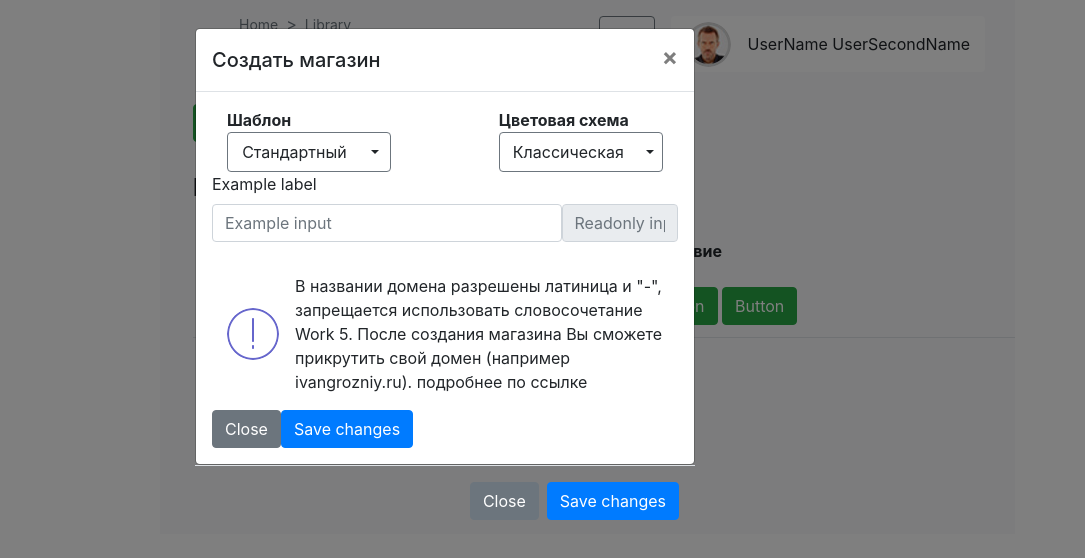
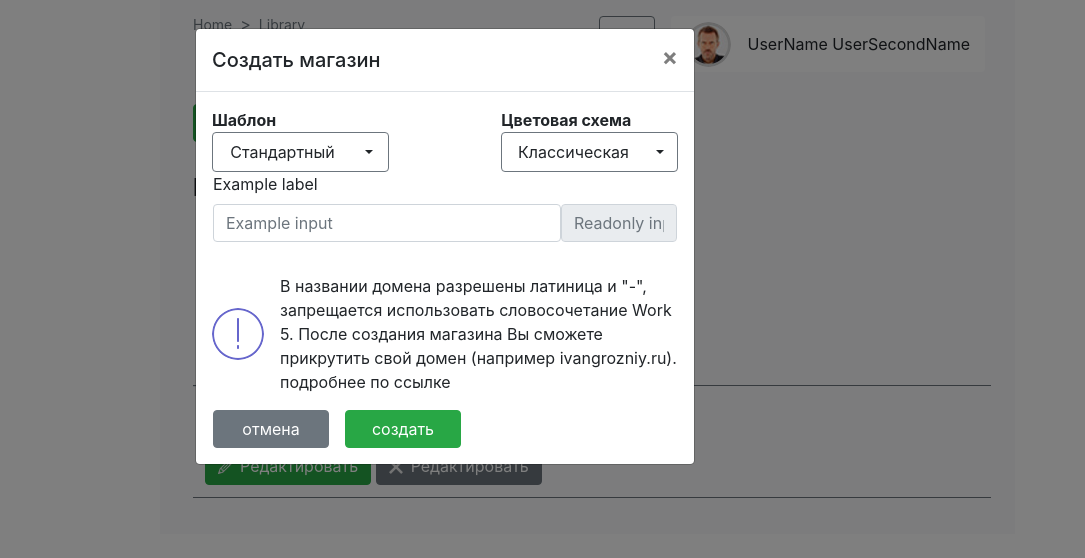
Before and after one commit to RadionovAleksandr/work5, a plain HTML site: page index.html in a window 1280 px wide. Both pictures are taken after a click on the button "Создать магазин". Shown: the full height of the page, 195-1280 px from the left. Drawn offline with nearby package versions, Linux system fonts and the light colour scheme.

Commit message:
add part adaptiv

```diff
--- a/css/work-5.css
+++ b/css/work-5.css
@@ -1,3 +1,7 @@
+/* body {
+    margin: 0 auto;
+} */
+
 .active {
     color: black;
     font-weight: bold;
@@ -22,3 +26,8 @@
 .display-4 {
     font-size: 24px;
 }
+
+.table__adres {
+    overflow: hidden;
+    text-overflow: ellipsis;
+}
--- a/index.html
+++ b/index.html
@@ -16,7 +16,7 @@
 <body>
     <div class="container">
         <div class="row">
-            <div class="col-3 .bg-white">
+            <div class="col-3 bg-white">
                 <div class="logo">
                     <img class="logo__img my-3" src="img/Слой 6.png" alt="логотип">
                 </div>
@@ -52,11 +52,11 @@
             </div>
             <div class="col-9 main-content bg-light pl-5">
 
-                <div class="container">
+                <div class="container pl-0">
                     <div class="row">
-                        <div class="col-4">
+                        <div class="col-sm-4 col-6 p-0">
                             <nav aria-label="breadcrumb">
-                                <ol class="breadcrumb bg-transparent">
+                                <ol class="breadcrumb bg-transparent pl-0 pr-0">
                                     <li class="breadcrumb-item"><a class="breadcrumb-link text-secondary" href="#">Home</a></li>
                                     <li class="breadcrumb-item"><a class="breadcrumb-link text-secondary" href="#">Library</a></li>
                                 </ol>
@@ -88,33 +88,36 @@
                 </div>
 
                 <div class="row py-3">
-                    <button class="btn btn-success " type="submit" data-toggle="modal" data-target="#exampleModal"><img class="mr-1" src="img/+.png">Создать магазин</button>
+                    <button class="btn btn-success" type="submit" data-toggle="modal" data-target="#exampleModal"><img class="mr-1" src="img/+.png">Создать магазин</button>
                 </div>
                 <div class="row py-3">
                     <h1 class="display-4 font-weight-bold">Display 4</h1>
                 </div>
-                <div class="row">
+                <div class="row pr-4">
                     <table class="table">
                         <thead>
-                            <tr>
+                            <tr class="d-flex flex-wrap">
                                 <th scope="col" class="border-top-0 border-bottom-0">#</th>
-                                <th scope="col" class="border-top-0 border-bottom-0">Имя</th>
-                                <th scope="col" class="border-top-0 border-bottom-0">Фамилия</th>
+                                <th scope="col" class="border-top-0 border-bottom-0">Название</th>
+                                <th scope="col" class="border-top-0 border-bottom-0">Адрес</th>
                                 <th scope="col" class="border-top-0 border-bottom-0">Действие</th>
                             </tr>
                         </thead>
                         <tbody>
-                            <tr>
+                            <tr class="d-flex flex-wrap border-bottom border-secondary">
                                 <th scope="row" class="border-top-0">1</th>
-                                <td class="border-top-0">Mark</td>
-                                <td class="border-top-0">Otto</td>
-                                <td class="border-top-0"><button class="btn btn-success " type="submit">Button</button> <button class="btn btn-success " type="submit">Button</button></td>
+                                <td class="border-top-0">Дипломаня работа</td>
+                                <td class="border-top-0">http://www.work5.ru/services</td>
+                                <td class="border-top-0">
+                                    <button class="btn btn-success" type="submit"><img class="mr-2" src="img/pencil (1).png">Редактировать</button>
+                                    <button class="btn btn-secondary" type="submit"><img class="mr-2" src="img/cancel (1).png">Редактировать</button></td>
                             </tr>
-                            <tr>
+                            <tr class="d-flex flex-wrap border-bottom border-secondary">
                                 <th scope="row">2</th>
-                                <td>Jacob</td>
-                                <td>Thornton</td>
-                                <td>@fat</td>
+                                <td class="border-top-0">Дипломаня работа</td>
+                                <td class="border-top-0">http://www.work5.ru/services</td>
+                                <td class="border-top-0"> <button class="btn btn-success" type="submit"><img class="mr-2" src="img/pencil (1).png">Редактировать</button>
+                                    <button class="btn btn-secondary" type="submit"><img class="mr-2" src="img/cancel (1).png">Редактировать</button></td>
                             </tr>
                         </tbody>
                     </table>
@@ -134,9 +137,9 @@
               </button>
                 </div>
                 <div class="modal-body">
-                    <div class="container">
+                    <div class="container p-0">
                         <div class="row justify-content-between">
-                            <div class="col-5">
+                            <div class="col-7 col-sm-5">
                                 <div class="row mx-auto font-weight-bold">Шаблон</div>
                                 <div class="btn-group w-100 border border-secondary rounded">
                                     <button type="button" class="btn btn-white">Стандартный</button>
@@ -149,7 +152,7 @@
                                     </div>
                                 </div>
                             </div>
-                            <div class="col-5">
+                            <div class="col-7 col-sm-5">
                                 <div class="row mx-auto font-weight-bold">Цветовая схема</div>
                                 <div class="btn-group w-100 border border-secondary rounded">
                                     <button type="button" class="btn btn-white">Классическая</button>
@@ -164,9 +167,7 @@
                             </div>
                         </div>
 
-
-
-                        <div class="row">
+                        <div class="row px-3">
                             <form class="w-100">
                                 <div class="form-group">
                                     <label for="formGroupExampleInput">Example label</label>
@@ -180,9 +181,6 @@
                             </form>
                         </div>
 
-
-
-
                         <div class="col-auto media bg-white rounded p-0">
                             <img src="img/warning.png" class="align-self-center mr-3 rounded-circle" alt="Аватар">
                             <div class="media-body">
@@ -192,16 +190,12 @@
                             </div>
                         </div>
 
-                        <div class="row">
-                            <button type="button" class="btn btn-secondary" data-dismiss="modal">Close</button>
-                            <button type="button" class="btn btn-primary">Save changes</button>
+                        <div class="row px-3">
+                            <button type="button" class="btn btn-secondary w-25" data-dismiss="modal">отмена</button>
+                            <button type="button" class="btn btn-success ml-3 w-25">создать</button>
                         </div>
                     </div>
                 </div>
-            </div>
-            <div class="modal-footer">
-                <button type="button" class="btn btn-secondary" data-dismiss="modal">Close</button>
-                <button type="button" class="btn btn-primary">Save changes</button>
             </div>
         </div>
     </div>
```
